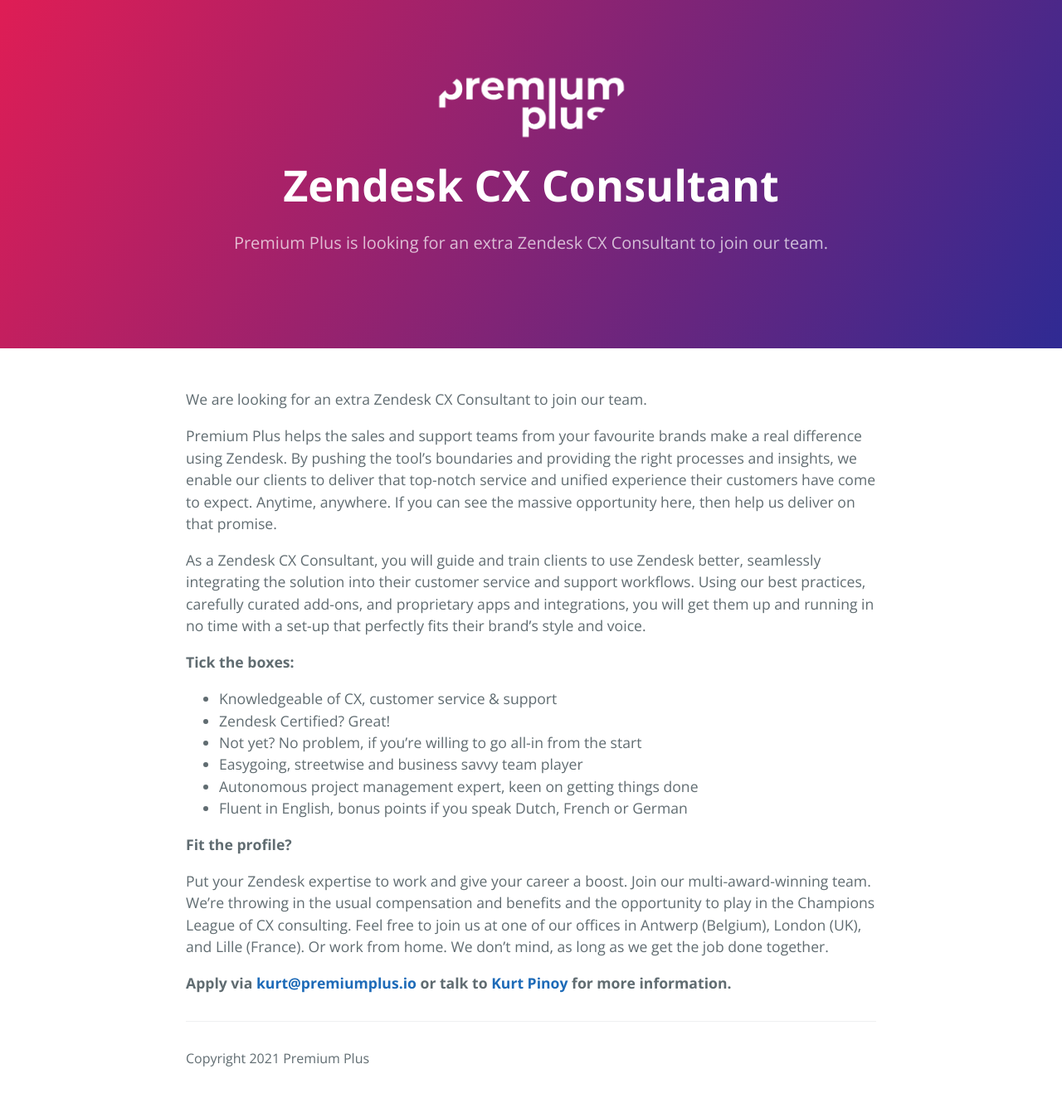
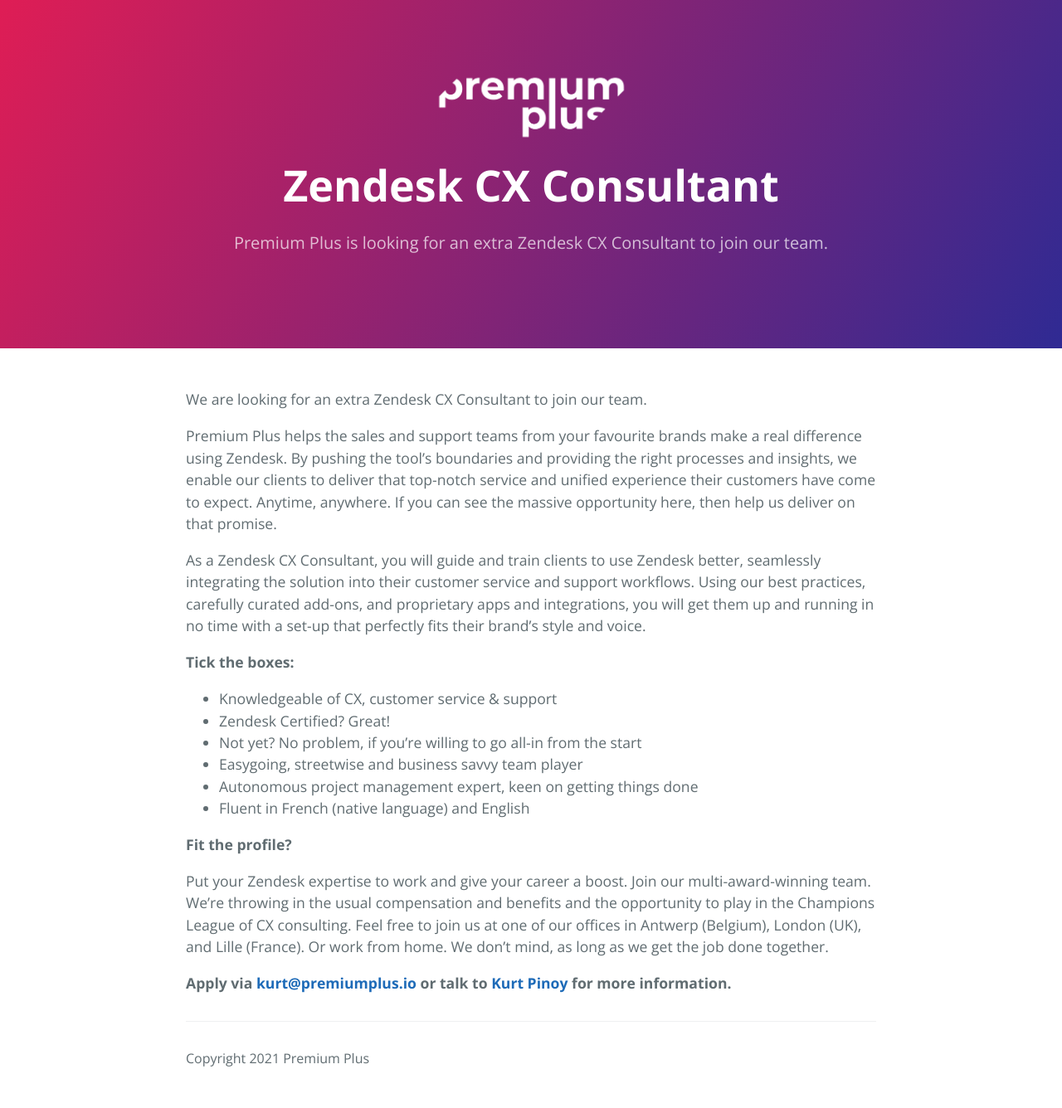
Before and after one commit to premium-plus-io/jobs, a Jekyll site: the page built from _posts/2021-04-13-cx-consultant.md, in a window 1280 px wide. Shown: the whole page at 83% size. Built offline with Jekyll 4.4.1, drawn with Linux system fonts in a browser that asks for light colours.

Commit message:
Language changes
Language requirement: French

```diff
--- a/_posts/2021-04-13-cx-consultant.md
+++ b/_posts/2021-04-13-cx-consultant.md
@@ -18,7 +18,7 @@
 - Not yet? No problem, if you’re willing to go all-in from the start
 - Easygoing, streetwise and business savvy team player
 - Autonomous project management expert, keen on getting things done
-- Fluent in English, bonus points if you speak Dutch, French or German
+- Fluent in French (native language) and English
 
 **Fit the profile?**
 
```
